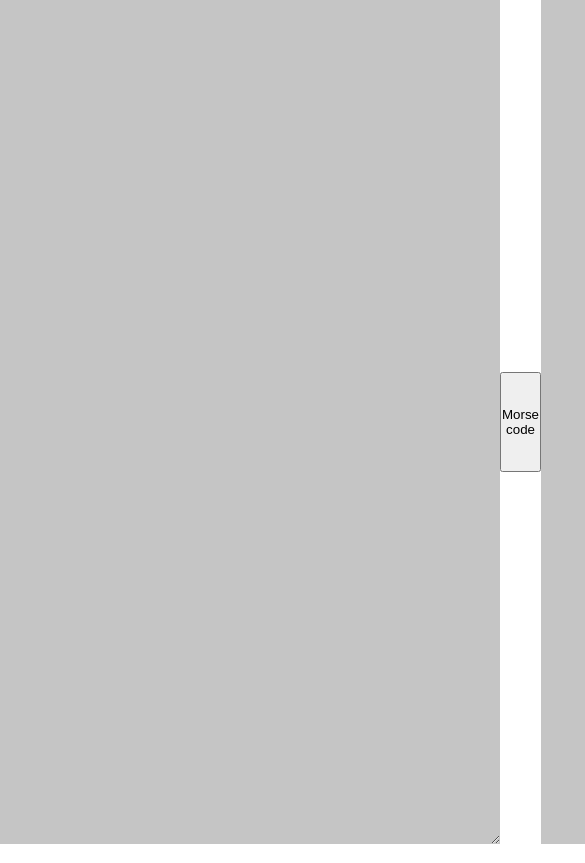
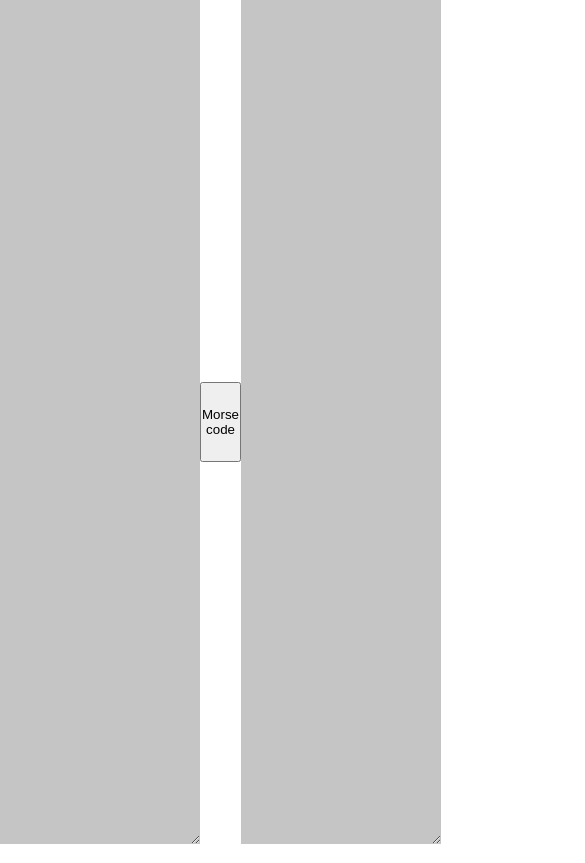
Before and after one commit to Techguyak/text-to-morse, a plain HTML site: page index.htm in a window 390 px wide. Shown: the top 863 px of the page, 585 px wide, since content can reach past the window. Drawn offline with Linux system fonts and the light colour scheme.

Commit message:
responsive added

```diff
--- a/style.css
+++ b/style.css
@@ -35,3 +35,26 @@
     border: none;
     font-size: 35px;
 }
+@media(max-width:500px) {
+    .inner-box1{
+        height:100vh ;
+        width:200px ;
+        background-color: rgba(0, 0, 0, 0.123);
+        font-size:80px ;
+        outline: none;
+        border: none;
+    }
+    .con-btn{
+        height:80px;
+        width:100px ;
+        justify-content: center;
+    }
+    .inner-box2, textarea{
+        height:100vh ;
+        width:200px ;
+        background-color: rgba(0, 0, 0, 0.123);
+        outline: none;
+        border: none;
+        font-size: 35px;
+}
+}
```
